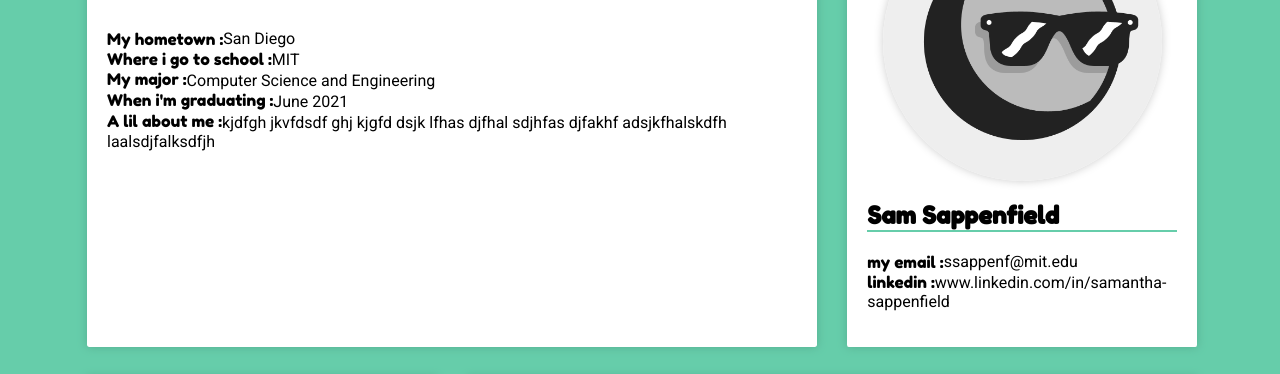
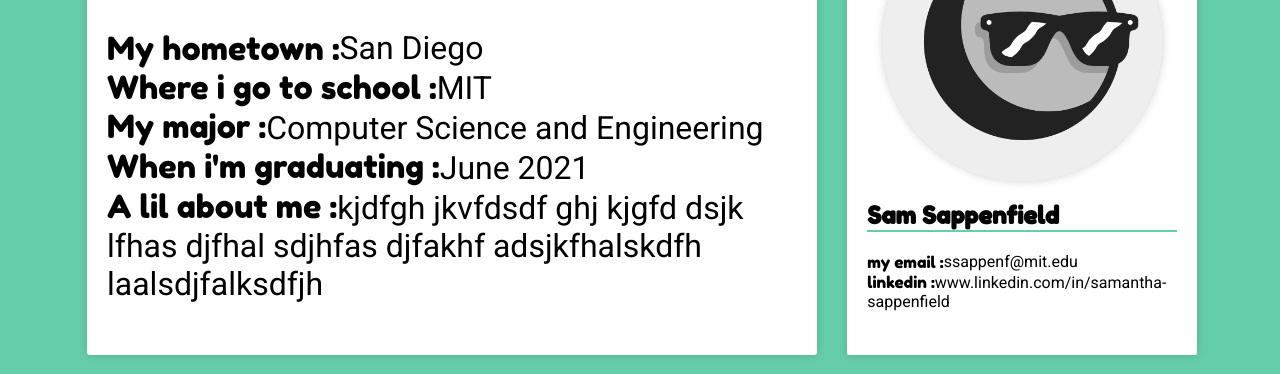
Before and after one commit to ssappenfield/Sam-Resume, a plain HTML site: page index.html in a window 1280 px wide. Shown: the part 349-723 px from the top of the page. Drawn offline with Linux system fonts and the light colour scheme.

Commit message:
adjust font size

```diff
--- a/style.css
+++ b/style.css
@@ -44,6 +44,7 @@
 #addiinfo{
     grid-column:1/3;
     grid-row-start: 1;
+    font-size:2rem;
  }
  #addiinfo p{
      margin-block-start: 0.5em;
@@ -166,12 +167,12 @@ ul{
 .colon dt{
     float:left;
     clear:left;
-    text-align:right;
+    text-align:left;
 
 
 }
  .colon dt::after{
-     content:": ";
+     content:":";
  }
  .colon dd{
     margin-inline-start:0;
```
